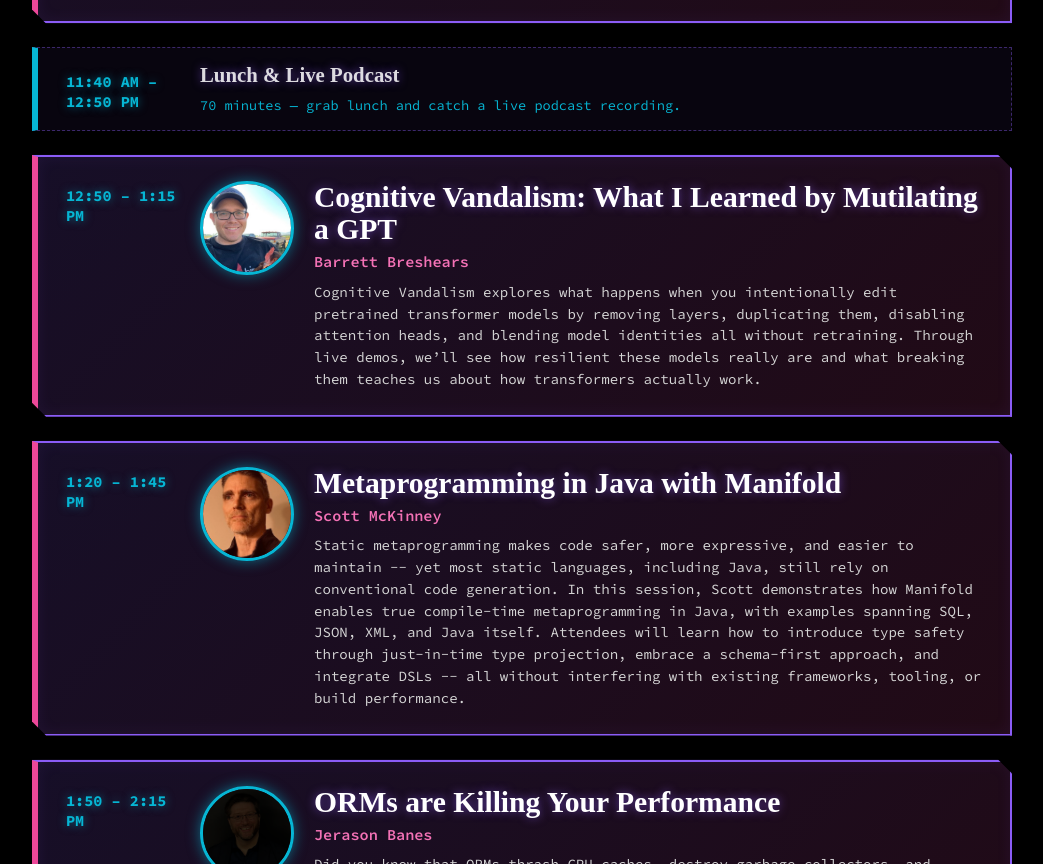
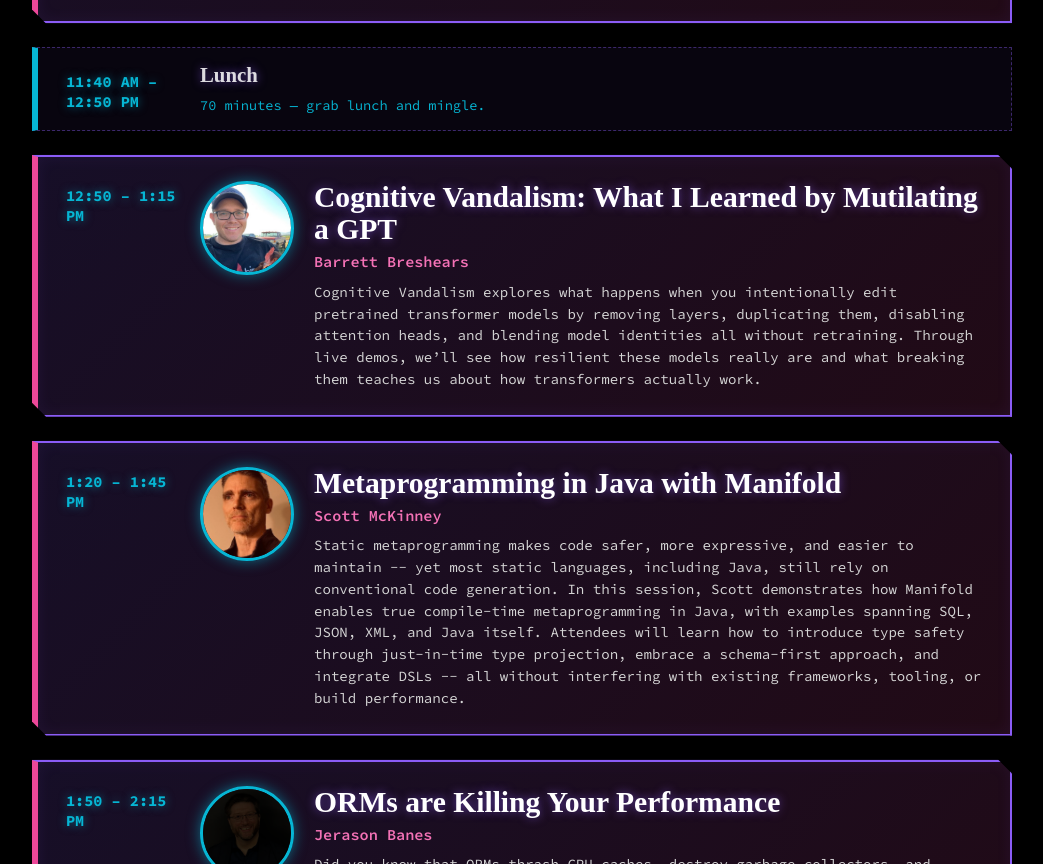
Before and after one commit to James1x0/bigskydevconf, a website: page schedule.html in a window 1280 px wide. Shown: the part 4392-5256 px from the top of the page, without its empty margins (118-1161 px from the left). Drawn offline with Linux system fonts and the light colour scheme; a web font is replaced by a local one.

Commit message:
Remove live podcast from lunch slot descriptions
Co-Authored-By: Claude Opus 4.8 <noreply@anthropic.com>

```diff
--- a/schedule.html
+++ b/schedule.html
@@ -280,8 +280,8 @@
           <div class="talk-time">11:40 AM &ndash; 12:50 PM</div>
           <div class="talk-body">
             <div class="talk-text">
-              <h3 class="talk-title">Lunch &amp; Live Podcast</h3>
-              <p class="talk-note">70 minutes &mdash; grab lunch and catch a live podcast recording.</p>
+              <h3 class="talk-title">Lunch</h3>
+              <p class="talk-note">70 minutes &mdash; grab lunch and mingle.</p>
             </div>
           </div>
         </div>
```
Also changed, not shown: index.html (+1 -1 lines).
